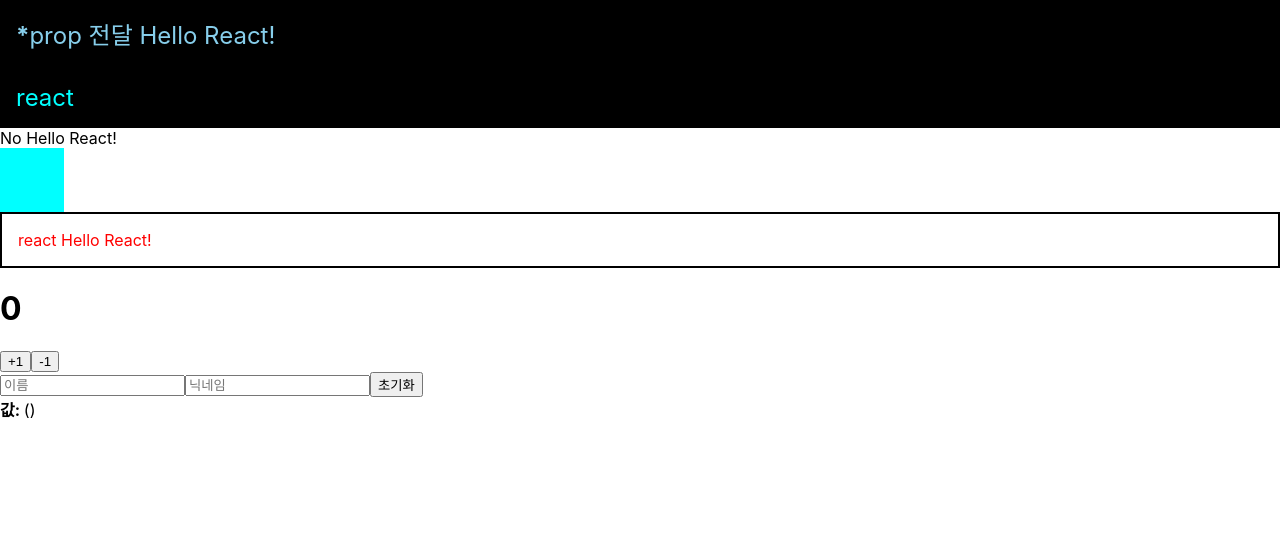
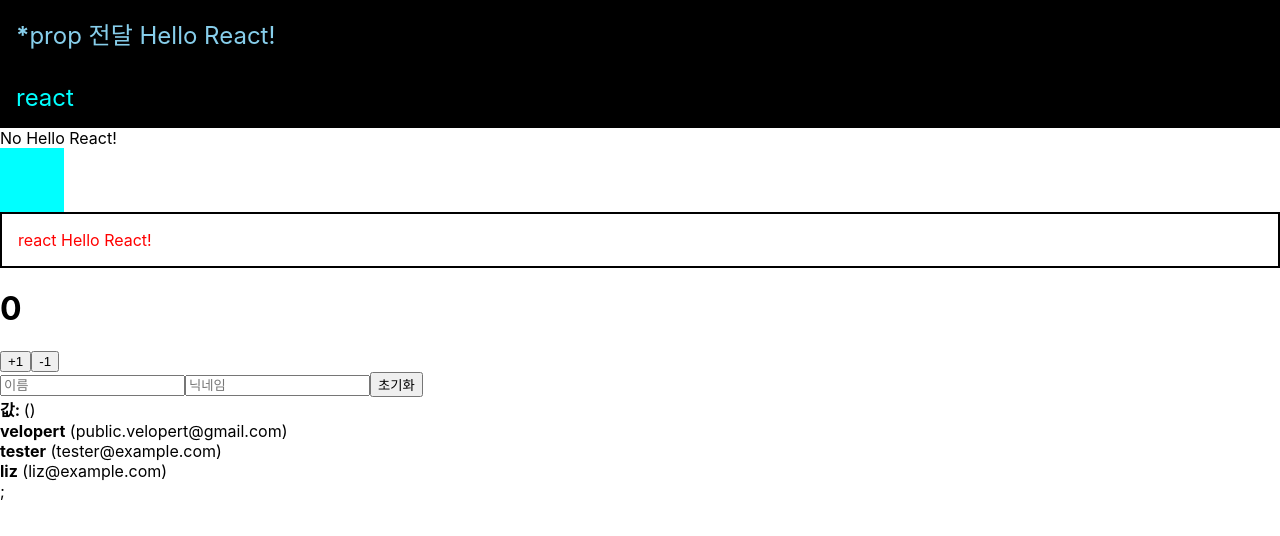
Before and after one commit to HanYeong/reactproject, a React (Create React App) app: page / in a window 1280 px wide. Shown: the top 536 px of the page. Built offline with nearby package versions, Linux system fonts and the light colour scheme; the HTML template or start-up script is replaced by a standard one.

Commit message:
useRef함수 및 배열 렌더링

```diff
--- a/src/App.js
+++ b/src/App.js
@@ -4,6 +4,7 @@
 import Counter from './Counter';
 import InputSample from './InputSample';
 import './App.css';
+import UserList from './UserList';
 
 function App(){
   const name = 'react';
@@ -27,6 +28,7 @@
       </Wrapper>
       <Counter/>
       <InputSample/>
+      <UserList/>
     </>
   );
 }
--- a/src/InputSample.js
+++ b/src/InputSample.js
@@ -1,10 +1,11 @@
-import React, { useState } from 'react';
+import React, { useState, useRef } from 'react';
 
 function InputSample(){
     const [inputs, setInputs] = useState({
         name:'',
         nickname:''
     });
+    const nameInput = useRef();
     const {name, nickname} = inputs;
     const onChange = (e) => {
         const { value, name } = e.target;
@@ -16,12 +17,13 @@
     const onReset = () => {
         setInputs({
             name:'',
-            nickname:'',
-        })
+            nickname:''
+        });
+        nameInput.current.focus();
     };
     return (
         <div>
-      <input name="name" placeholder="이름" onChange={onChange} value={name} />
+      <input name="name" placeholder="이름" onChange={onChange} value={name} ref={nameInput}/>
       <input name="nickname" placeholder="닉네임" onChange={onChange} value={nickname}/>
       <button onClick={onReset}>초기화</button>
       <div>
--- /dev/null
+++ b/src/UserList.js
@@ -0,0 +1,38 @@
+import React from 'react';
+
+function User({ user }) {
+    return (
+      <div>
+        <b>{user.username}</b> <span>({user.email})</span>
+      </div>
+    );
+  }
+
+function UserList() {
+    const users = [
+      {
+        id: 1,
+        username: 'velopert',
+        email: 'public.velopert@gmail.com'
+      },
+      {
+        id: 2,
+        username: 'tester',
+        email: 'tester@example.com'
+      },
+      {
+        id: 3,
+        username: 'liz',
+        email: 'liz@example.com'
+      }
+    ];
+    return (
+      <div>
+         {users.map(user => (
+            <User user={user} key={user.id} />
+        ))};
+      </div>
+    );
+  }
+
+  export default UserList;
```
